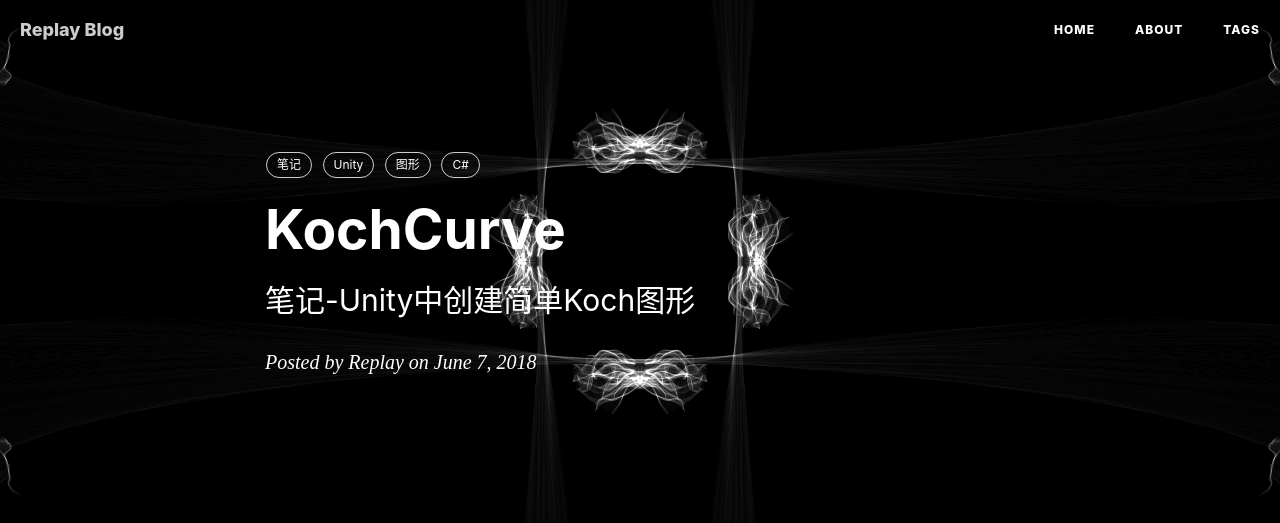
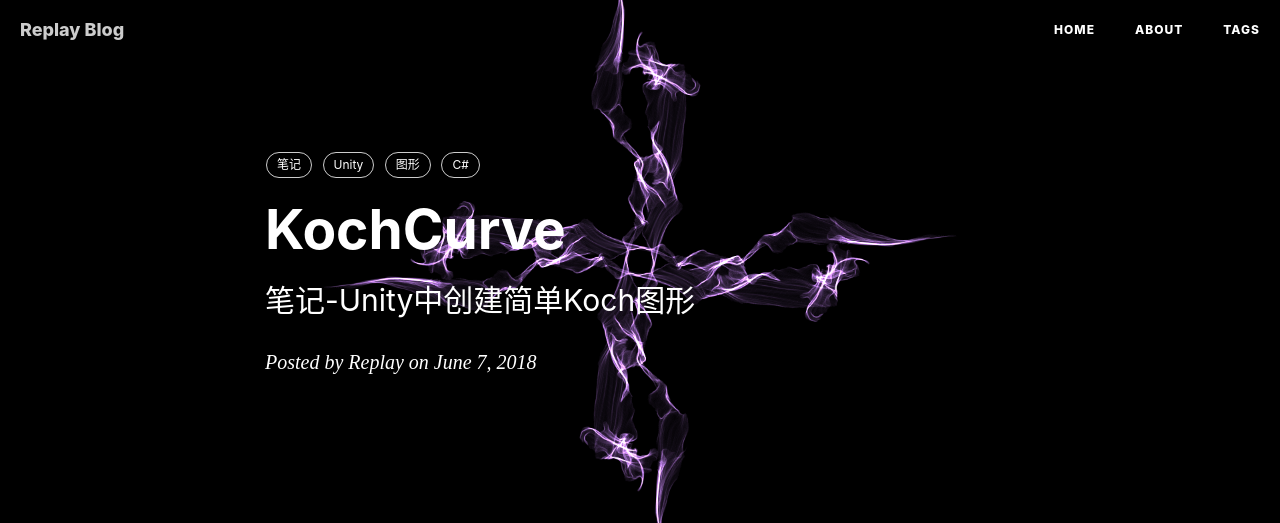
Before and after one commit to Replay923/Replay923.github.io, a Jekyll site: the page built from _posts/2018-6-7-KochCurve.md, in a window 1280 px wide. Shown: the top 523 px of the page. Built offline with Jekyll 4.4.1, drawn with Linux system fonts in a browser that asks for light colours; nearby versions of some CDN libraries; comment, search, counter and statistics services are not loaded; grey boxes are pictures that could not be loaded.

Commit message:
修改Koch文章背景图

```diff
--- a/_posts/2018-6-7-KochCurve.md
+++ b/_posts/2018-6-7-KochCurve.md
@@ -4,7 +4,7 @@
 subtitle:   笔记-Unity中创建简单Koch图形 #副标题
 date:       2018-6-7				# 时间
 author:     Replay 						# 作者
-header-img: img/tag-bg-silk-9.png 	#这篇文章标题背景图片
+header-img: img/tag-bg-silk-10.png 	#这篇文章标题背景图片
 catalog: true 						# 是否归档
 tags:								#标签
     - 笔记
```
Also changed, not shown: img/tag-bg-silk-10.png (added).
